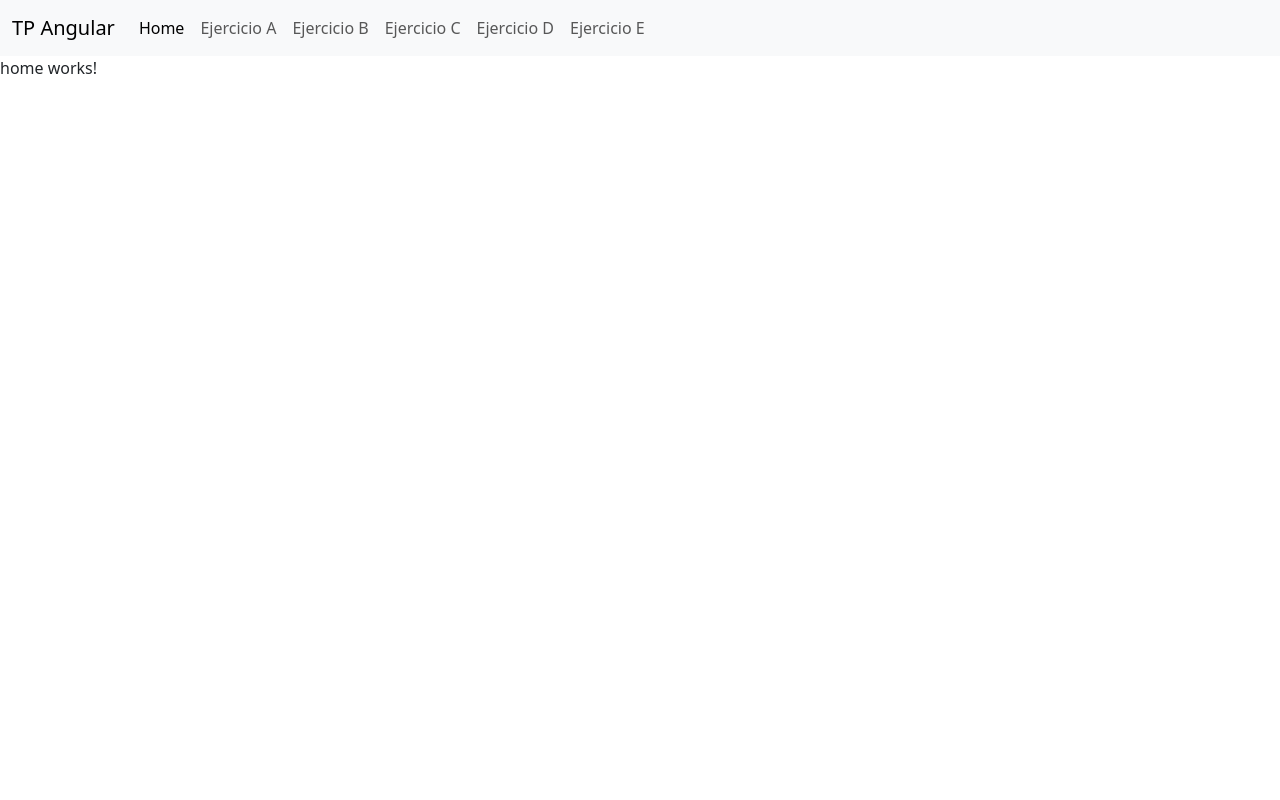
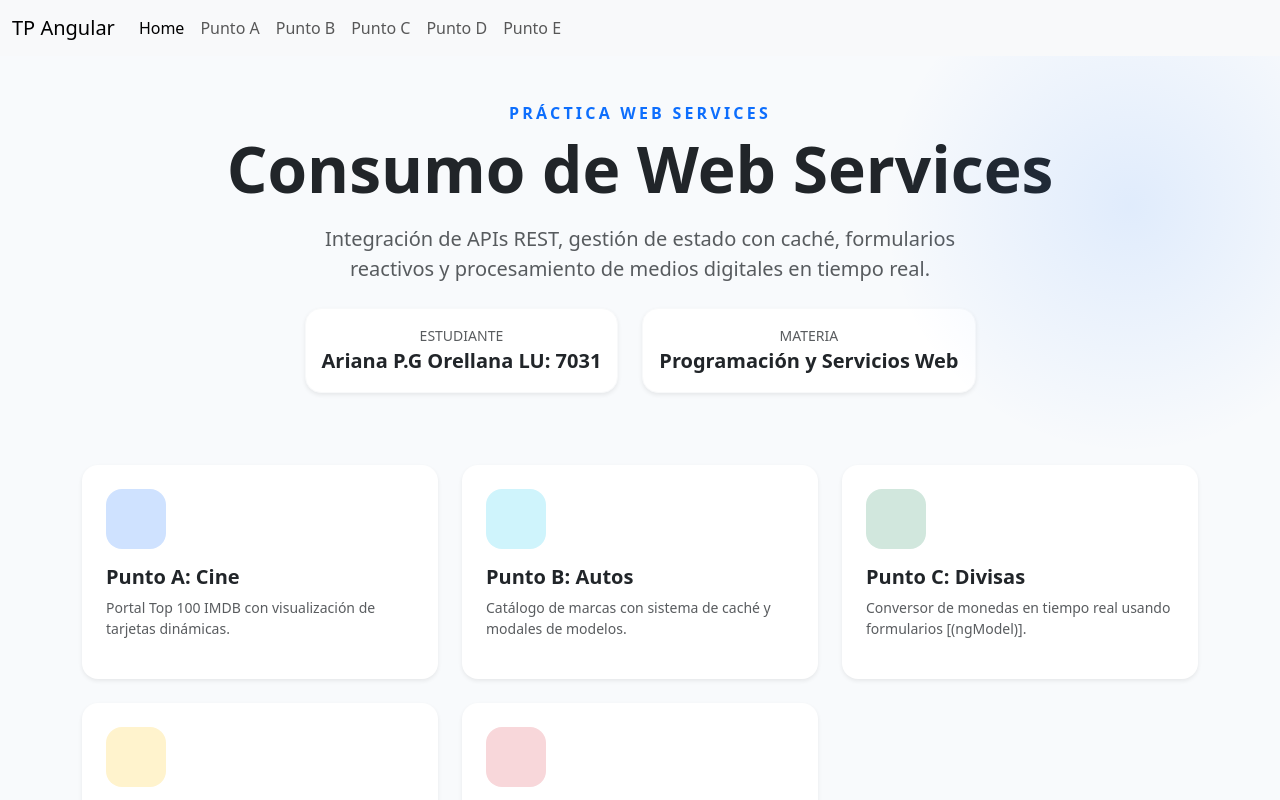
Before and after one commit to orellanaariana/tp-webservice-7031, an Angular app in the folder tp-webservice-7031/: page /home in a window 1280 px wide. Shown: the top 800 px of the page. Built offline with nearby package versions, Linux system fonts and the light colour scheme.

Commit message:
ArianaOrellana

```diff
--- a/tp-webservice-7031/src/app/components/layout/header/header.component.html
+++ b/tp-webservice-7031/src/app/components/layout/header/header.component.html
@@ -12,19 +12,19 @@
                     <a class="nav-link active" [routerLink]="['home']">Home</a>
                 </li>
                 <li class="nav-item">
-                    <a class="nav-link" [routerLink]="['app-peliculas']">Ejercicio A</a>
+                    <a class="nav-link" [routerLink]="['app-peliculas']">Punto A</a>
                 </li>
                 <li class="nav-item">
-                    <a class="nav-link" [routerLink]="['app-autos']">Ejercicio B</a>
+                    <a class="nav-link" [routerLink]="['app-autos']">Punto B</a>
                 </li>
                 <li class="nav-item">
-                    <a class="nav-link" [routerLink]="['app-conversor']">Ejercicio C</a>
+                    <a class="nav-link" [routerLink]="['app-conversor']">Punto C</a>
                 </li>
                 <li class="nav-item">
-                    <a class="nav-link" [routerLink]="['app-tts']">Ejercicio D</a>
+                    <a class="nav-link" [routerLink]="['app-tts']">Punto D</a>
                 </li>
                 <li class="nav-item">
-                    <a class="nav-link" [routerLink]="['app-clima']">Ejercicio E</a>
+                    <a class="nav-link" [routerLink]="['app-clima']">Punto E</a>
                 </li>
             </ul>
         </div>
--- a/tp-webservice-7031/src/app/components/layout/home/home.component.css
+++ b/tp-webservice-7031/src/app/components/layout/home/home.component.css
@@ -0,0 +1,63 @@
+.home-wrapper {
+  position: relative;
+  min-height: 90vh;
+  overflow: hidden;
+  background-color: #f8fafc;
+}
+
+/* Decoración de fondo */
+.blob-bg {
+  position: absolute;
+  top: -100px;
+  right: -100px;
+  width: 500px;
+  height: 500px;
+  background: radial-gradient(circle, rgba(13, 110, 253, 0.1) 0%, rgba(255, 255, 255, 0) 70%);
+  z-index: 0;
+}
+
+/* Tarjetas de Navegación */
+.nav-card {
+  background: white;
+  transition: all 0.3s ease;
+  cursor: pointer;
+  position: relative;
+  overflow: hidden;
+}
+
+.nav-card:hover {
+  transform: translateY(-10px);
+  box-shadow: 0 15px 30px rgba(0, 0, 0, 0.1) !important;
+}
+
+.icon-circle {
+  width: 60px;
+  height: 60px;
+  border-radius: 16px;
+  display: flex;
+  align-items: center;
+  justify-content: center;
+  font-size: 1.5rem;
+}
+
+.arrow-btn {
+  position: absolute;
+  bottom: 20px;
+  right: 20px;
+  opacity: 0.2;
+  transition: 0.3s;
+}
+
+.nav-card:hover .arrow-btn {
+  opacity: 1;
+  color: var(--bs-primary);
+  transform: translateX(5px);
+}
+
+.tracking-widest {
+  letter-spacing: 0.2em;
+}
+
+.student-info {
+  min-width: 200px;
+}
--- a/tp-webservice-7031/src/app/components/layout/home/home.component.html
+++ b/tp-webservice-7031/src/app/components/layout/home/home.component.html
@@ -1 +1,83 @@
-<p>home works!</p>
+<div class="home-wrapper">
+  <div class="blob-bg"></div>
+
+  <div class="container py-5">
+    <div class="row mb-5 text-center">
+      <div class="col-12">
+        <h6 class="text-primary fw-bold text-uppercase tracking-widest mb-2">Práctica Web Services </h6>
+        <h1 class="display-3 fw-bold text-dark mb-3">Consumo de Web Services</h1>
+        <p class="lead text-muted mx-auto" style="max-width: 700px;">
+          Integración de APIs REST, gestión de estado con caché, formularios reactivos y procesamiento de medios digitales en tiempo real.
+        </p>
+
+        <div class="d-flex justify-content-center gap-4 mt-4">
+          <div class="student-info shadow-sm p-3 rounded-4 bg-white border border-light">
+            <small class="text-muted d-block text-uppercase">Estudiante</small>
+            <span class="fw-bold fs-5 text-dark">Ariana P.G Orellana LU: 7031</span>
+          </div>
+          <div class="student-info shadow-sm p-3 rounded-4 bg-white border border-light">
+            <small class="text-muted d-block text-uppercase">Materia</small>
+            <span class="fw-bold fs-5 text-dark">Programación y Servicios Web</span>
+          </div>
+        </div>
+      </div>
+    </div>
+
+    <div class="row g-4 mt-4">
+      <div class="col-md-6 col-lg-4">
+        <div class="nav-card shadow-sm h-100 p-4 rounded-4 border-0" routerLink="/app-peliculas">
+          <div class="icon-circle bg-primary-subtle text-primary mb-3">
+            <i class="fa-solid fa-film"></i>
+          </div>
+          <h5 class="fw-bold">Punto A: Cine</h5>
+          <p class="small text-muted">Portal Top 100 IMDB con visualización de tarjetas dinámicas.</p>
+          <div class="arrow-btn"><i class="fa-solid fa-arrow-right"></i></div>
+        </div>
+      </div>
+
+      <div class="col-md-6 col-lg-4">
+        <div class="nav-card shadow-sm h-100 p-4 rounded-4 border-0" routerLink="/app-autos">
+          <div class="icon-circle bg-info-subtle text-info mb-3">
+            <i class="fa-solid fa-car"></i>
+          </div>
+          <h5 class="fw-bold">Punto B: Autos</h5>
+          <p class="small text-muted">Catálogo de marcas con sistema de caché y modales de modelos.</p>
+          <div class="arrow-btn"><i class="fa-solid fa-arrow-right"></i></div>
+        </div>
+      </div>
+
+      <div class="col-md-6 col-lg-4">
+        <div class="nav-card shadow-sm h-100 p-4 rounded-4 border-0" routerLink="/app-conversor">
+          <div class="icon-circle bg-success-subtle text-success mb-3">
+            <i class="fa-solid fa-money-bill-transfer"></i>
+          </div>
+          <h5 class="fw-bold">Punto C: Divisas</h5>
+          <p class="small text-muted">Conversor de monedas en tiempo real usando formularios [(ngModel)].</p>
+          <div class="arrow-btn"><i class="fa-solid fa-arrow-right"></i></div>
+        </div>
+      </div>
+
+      <div class="col-md-6 col-lg-4">
+        <div class="nav-card shadow-sm h-100 p-4 rounded-4 border-0" routerLink="/app-tts">
+          <div class="icon-circle bg-warning-subtle text-warning mb-3">
+            <i class="fa-solid fa-microphone-lines"></i>
+          </div>
+          <h5 class="fw-bold">Punto D: IA de voz</h5>
+          <p class="small text-muted">Conversión de texto a audio (OpenAI) con reproducción media.</p>
+          <div class="arrow-btn"><i class="fa-solid fa-arrow-right"></i></div>
+        </div>
+      </div>
+
+      <div class="col-md-6 col-lg-4">
+        <div class="nav-card shadow-sm h-100 p-4 rounded-4 border-0" routerLink="/app-clima">
+          <div class="icon-circle bg-danger-subtle text-danger mb-3">
+            <i class="fa-solid fa-cloud-sun"></i>
+          </div>
+          <h5 class="fw-bold">Punto E: Clima</h5>
+          <p class="small text-muted">Buscador meteorológico mundial con íconos dinámicos.</p>
+          <div class="arrow-btn"><i class="fa-solid fa-arrow-right"></i></div>
+        </div>
+      </div>
+    </div>
+  </div>
+</div>
```
